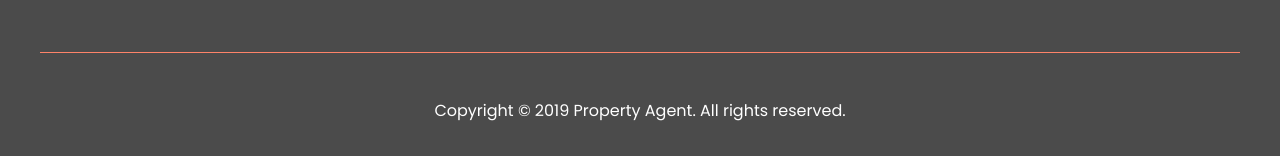
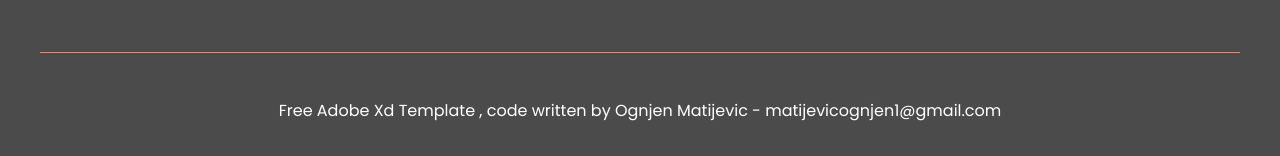
Before and after one commit to OgnjenMatijevic/place-togehter, a plain HTML site: page index.html in a window 1280 px wide. Shown: the part 7619-7775 px from the top of the page. Drawn offline with nearby package versions, Linux system fonts and the light colour scheme.

Commit message:
footer update

```diff
--- a/index.html
+++ b/index.html
@@ -457,7 +457,7 @@
           </form>
         </div>
       </div>
-      <p class="copyright-tag">Copyright © 2019 Property Agent. All rights reserved.</p>
+      <p class="copyright-tag">Free Adobe Xd Template , code written by Ognjen Matijevic - matijevicognjen1@gmail.com</p>
     </div>
   </div>
 
```
